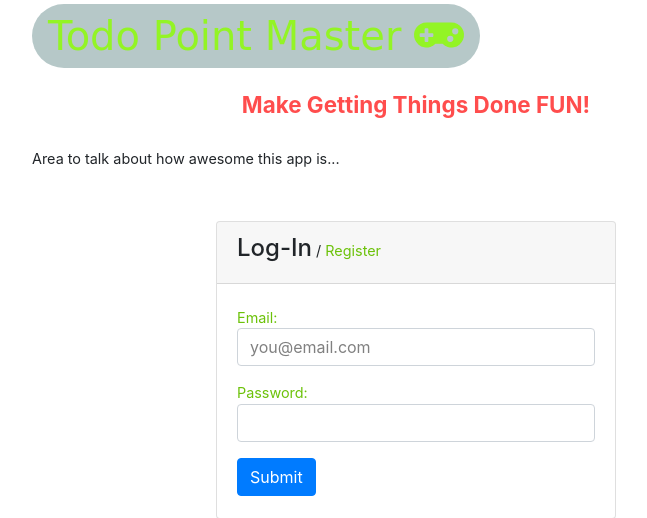
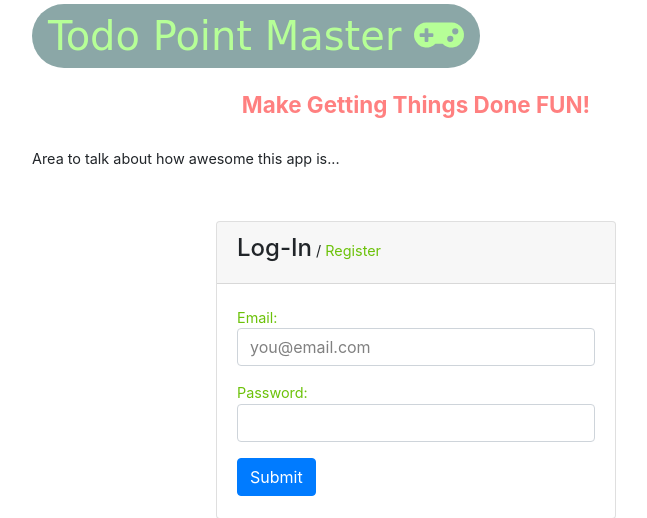
Before and after one commit to CliftonHill/todo-point-master, a Node server app: page / in a window 1280 px wide. Shown: the top 518 px of the page, without its empty margins (224-871 px from the left). Run offline with Node 20, Linux system fonts and the light colour scheme; some libraries are stand-ins or nearby versions; some web fonts are replaced.

Commit message:
color correcting for h1

```diff
--- a/public/styles.css
+++ b/public/styles.css
@@ -17,9 +17,9 @@ main, header {
 }
 
 h1 {
-  color: #93f425;
+  color: #b6ff97;
   font-family: 'Joti One', cursive;
-  background-color: #b6c8c8;
+  background-color: #8ba7a7;
   padding: 0.5rem 1rem;
   margin-top: 0.25rem;
   display: inline-block;
@@ -48,7 +48,7 @@ input {
 }
 
 .headline {
-  color: #ff4d4d;
+  color: #ff8080;
   text-align: center;
   margin: 1rem 0 0.5rem 0;
 }
--- a/server.js
+++ b/server.js
@@ -19,6 +19,7 @@ PROGRAMMER NOTES:
 -some dynamic searches for correct childNode set up to avoid program breaking if order of Nodes or length changes
 
 TIMELINE:
+-7/30/20 - deploying to heroku
 -7/29/20 - mobile ready, css cleaned up
 -7/28/20 - login/registration working, password encryption, bootstrap enabled, CSS cleaning in progress
 -7/25/20 - rewrite for full stack w/ express, mongoDB connection, full function restored
@@ -31,6 +32,7 @@ BUGS FIXED:
 -adjusted stored date values so that due date highlights are more accurate
 -difficulty level not filling in edit field from task because other errors were stopping code execution, once I fixed those (wrong childNodes selections) it worked just fine
 -replaced *editing* button value back to "edit" if another edit button is clicked instead
+-points not registering on heroku. Appear to be due to Model.find and then forEach method not completing before page was rendered. Placed rest of code below foreach, but within Model.find method to make sure that additional code was not executed until after points were tallied.
 
 LEFT OFF ON:
 
```
